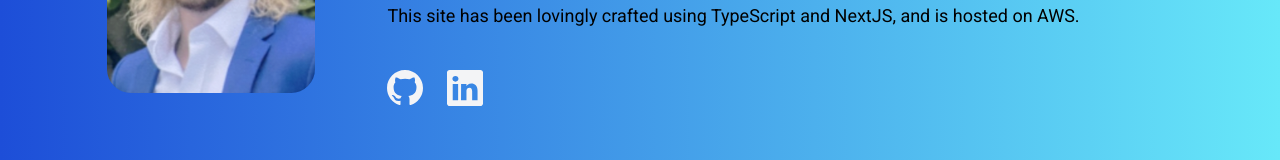
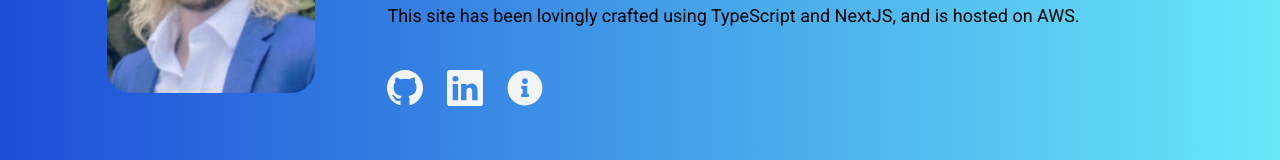
Before and after one commit to benjaminkitson/bk-home, a Next.js app: page / in a window 1280 px wide. Shown: the part 362-522 px from the top of the page. Built offline with nearby package versions, Linux system fonts and the light colour scheme.

Commit message:
refactor links

```diff
--- /dev/null
+++ b/src/app/(home)/components/ExternalLinkIcon.tsx
@@ -0,0 +1,33 @@
+import { IconType } from "react-icons";
+import { twMerge } from "tailwind-merge";
+
+interface ExternalLinkIconProps {
+  href: string;
+  Icon: IconType;
+  className?: string;
+  iconClassName?: string;
+  openInCurrentTab?: boolean;
+}
+
+export const ExternalLinkIcon: React.FC<ExternalLinkIconProps> = ({
+  href,
+  className,
+  Icon,
+  iconClassName,
+  openInCurrentTab,
+}) => {
+  return (
+    <a
+      href={href}
+      className={className}
+      target={openInCurrentTab ? undefined : "_blank"}
+    >
+      <Icon
+        className={twMerge(
+          iconClassName,
+          "fill-gray-100 text-4xl transition duration-500 hover:scale-90 hover:fill-sky-800",
+        )}
+      />
+    </a>
+  );
+};
--- a/src/app/(home)/components/TopSection.tsx
+++ b/src/app/(home)/components/TopSection.tsx
@@ -1,12 +1,12 @@
 import { H1, P } from "@/components/Atoms/Typography";
-import { BsGithub, BsLinkedin, BsChevronDown } from "react-icons/bs";
+import { BsGithub, BsLinkedin, BsInfoSquareFill } from "react-icons/bs";
+import { FaInfoCircle } from "react-icons/fa";
 import Image from "next/image";
 import me from "../../../me.png";
 import React, { useState } from "react";
 import { ScrollLink, ScrollRef } from "@/components/Atoms/ScrollLink";
 import { DownLink } from "./DownLink";
-import { Button } from "@/components/Atoms/Button";
-import { Modal } from "@/components/Molecules/Modal";
+import { ExternalLinkIcon } from "./ExternalLinkIcon";
 
 export interface SectionProps {
   scrollRefs: Record<string, ScrollRef>;
@@ -28,15 +28,21 @@ export const TopSection: React.FC<SectionProps> = ({ scrollRefs }) => {
             priority
           />
           <div className="ml-4 flex flex-col justify-center lg:hidden">
-            <a href="https://github.com/benjaminkitson" className="m-6">
-              <BsGithub className=" fill-gray-100 text-4xl transition duration-500 hover:scale-90 hover:fill-black" />
-            </a>
-            <a
-              href="https://uk.linkedin.com/in/benjamin-kitson"
+            <ExternalLinkIcon
+              href="https://github.com/benjaminkitson"
               className="m-6"
-            >
-              <BsLinkedin className="fill-gray-100 text-4xl transition duration-500 hover:scale-90 hover:fill-black" />
-            </a>
+              Icon={BsGithub}
+            />
+            <ExternalLinkIcon
+              href="https://github.com/benjaminkitson"
+              className="m-6"
+              Icon={BsLinkedin}
+            />
+            <ExternalLinkIcon
+              href="https://github.com/benjaminkitson/bk-home"
+              className="m-6"
+              Icon={FaInfoCircle}
+            />
           </div>
         </div>
         <div className="my-10 flex flex-col items-center lg:ml-14">
@@ -66,12 +72,21 @@ export const TopSection: React.FC<SectionProps> = ({ scrollRefs }) => {
             <DownLink portfolioScrollRef={scrollRefs.portfolioScrollRef} />
           </div>
           <div className="align-start mt-10 hidden w-full pl-4 lg:flex">
-            <a href="https://github.com/benjaminkitson" className="mr-6">
-              <BsGithub className=" fill-gray-100 text-4xl transition duration-500 hover:scale-90 hover:fill-black" />
-            </a>
-            <a href="https://uk.linkedin.com/in/benjamin-kitson">
-              <BsLinkedin className="fill-gray-100 text-4xl transition duration-500 hover:scale-90 hover:fill-black" />
-            </a>
+            <ExternalLinkIcon
+              href="https://github.com/benjaminkitson"
+              className="mr-6"
+              Icon={BsGithub}
+            />
+            <ExternalLinkIcon
+              href="https://github.com/benjaminkitson"
+              className="mr-6"
+              Icon={BsLinkedin}
+            />
+            <ExternalLinkIcon
+              href="https://github.com/benjaminkitson/bk-home"
+              className="mr-6"
+              Icon={FaInfoCircle}
+            />
           </div>
         </div>
       </div>
```
